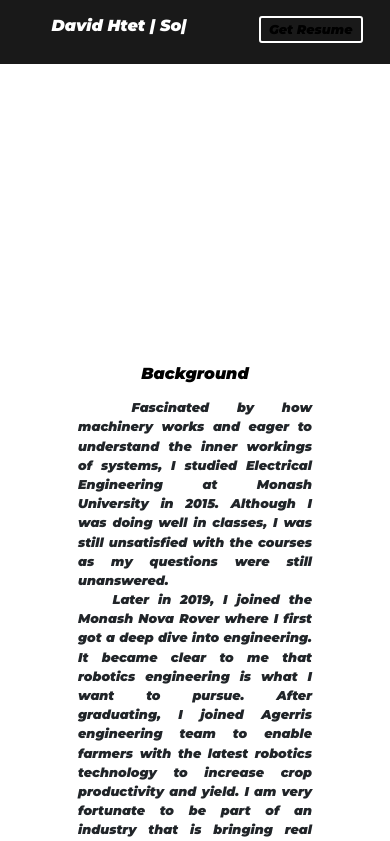
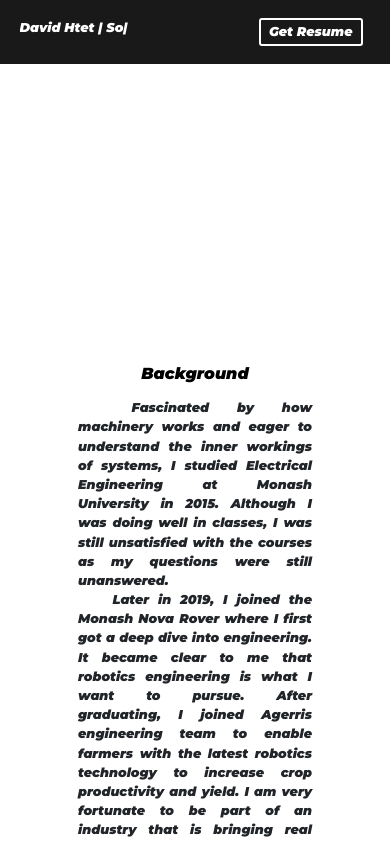
Before and after one commit to ZweatMonash/david_webapp, a React (Create React App) app: page / in a window 390 px wide. Shown: the top 841 px of the page. Built offline with nearby package versions, Linux system fonts and the light colour scheme; no server answers; a web font is replaced by a local one.

Commit message:
fix mobile version

```diff
--- a/src/components/navbar/navbar.css
+++ b/src/components/navbar/navbar.css
@@ -21,13 +21,16 @@
   height: 100%;
   list-style: none;
   justify-content: space-between;
-  padding-top: 1rem;
+  align-items: center;
+  padding: 0rem;
   overflow: hidden;
-  border-top: none;
+  margin-top: auto;
+  margin-bottom: auto;
 }
 
 .nav-list {
   display: flex;
+  align-content: center;
 }
 
 .nav-left {
@@ -61,7 +64,7 @@
 @media screen and (max-width: 768px) {
   .nav-right a {
     text-decoration: none;
-    color: black;
+    color: white;
     font-size: 0.8rem;
   }
 }
--- a/src/index.css
+++ b/src/index.css
@@ -26,7 +26,7 @@ h1 {
   h2,
   h3,
   a {
-    font-size: 1rem;
+    font-size: 0.8rem;
   }
 
   p {
```
